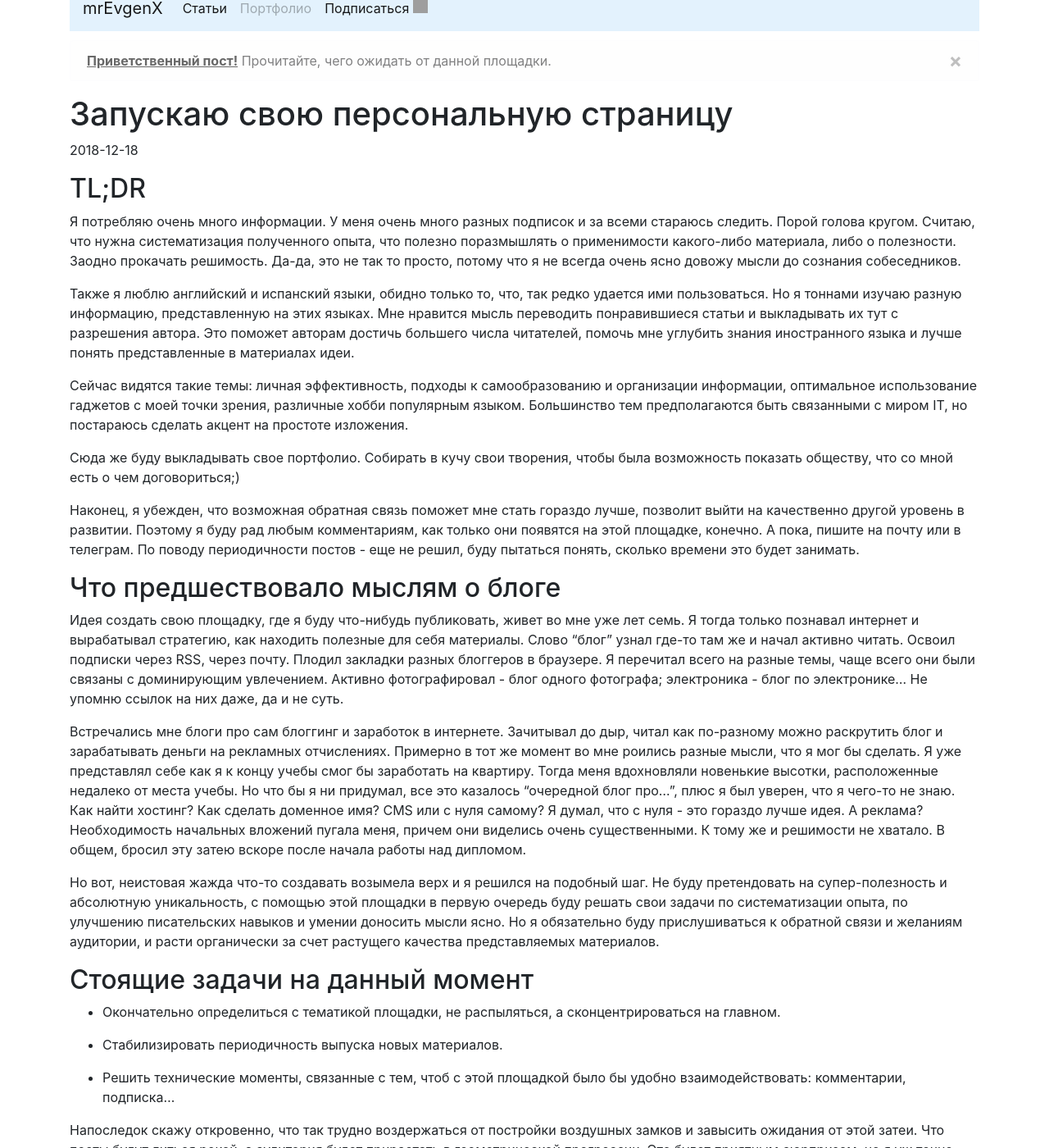
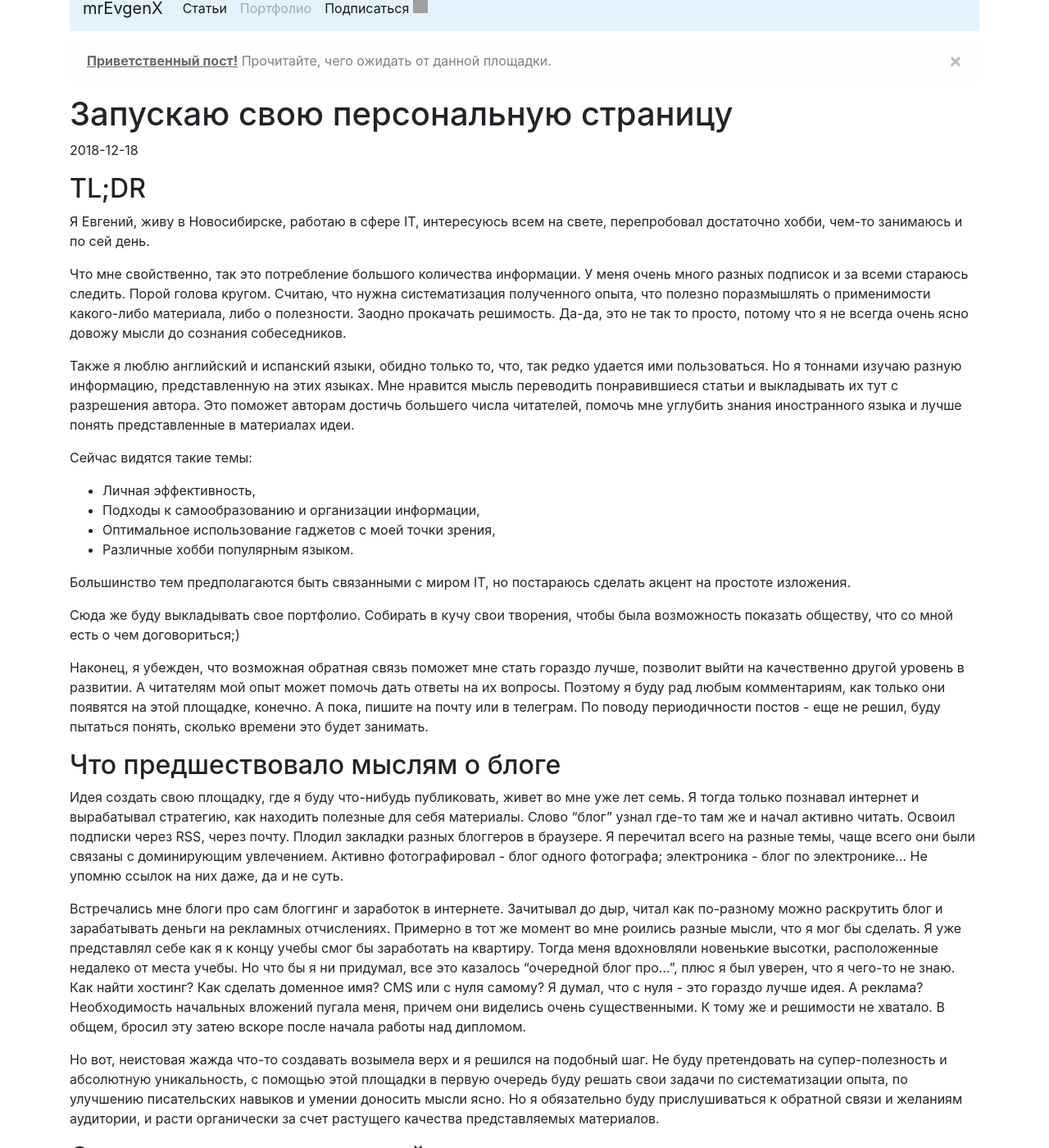
Before and after one commit to mrEvgenX/mrevgenx.github.io, a Jekyll site: the page built from _posts/2018-12-18-initial-post.markdown, in a window 1280 px wide and 1400 px high, scrolled down 249 px. Shown: the whole window at 82% size. Built offline with Jekyll 4.4.1, drawn with Linux system fonts in a browser that asks for light colours; nearby versions of some CDN libraries; some of the changed text lies outside the part shown; grey boxes are pictures that could not be loaded.

Commit message:
favicon fixed + чуть больше информации в приветственном посте

```diff
--- a/_includes/head.html
+++ b/_includes/head.html
@@ -1,5 +1,6 @@
 <head>
   <meta charset="utf-8">
+  <link rel="shortcut icon" href="/favicon.ico" type="image/x-icon">
   <meta name="viewport" content="width=device-width, initial-scale=1, shrink-to-fit=no">
 
   <meta property="og:title" content="{{include.title | escape}}" />
--- a/_posts/2018-12-18-initial-post.markdown
+++ b/_posts/2018-12-18-initial-post.markdown
@@ -9,15 +9,24 @@ excerpt: >-
 ---
 ## TL;DR
 
-Я потребляю очень много информации. У меня очень много разных подписок и за всеми стараюсь следить. Порой голова кругом. Считаю, что нужна систематизация полученного опыта, что полезно поразмышлять о применимости какого-либо материала, либо о полезности. Заодно прокачать решимость. Да-да, это не так то просто, потому что я не всегда очень ясно довожу мысли до сознания собеседников.
+Я Евгений, живу в Новосибирске, работаю в сфере IT, интересуюсь всем на свете, перепробовал достаточно хобби, чем-то занимаюсь и по сей день.
+
+Что мне свойственно, так это потребление большого количества информации. У меня очень много разных подписок и за всеми стараюсь следить. Порой голова кругом. Считаю, что нужна систематизация полученного опыта, что полезно поразмышлять о применимости какого-либо материала, либо о полезности. Заодно прокачать решимость. Да-да, это не так то просто, потому что я не всегда очень ясно довожу мысли до сознания собеседников.
 
 Также я люблю английский и испанский языки, обидно только то, что, так редко удается ими пользоваться. Но я тоннами изучаю разную информацию, представленную на этих языках. Мне нравится мысль переводить понравившиеся статьи и выкладывать их тут с разрешения автора. Это поможет авторам достичь большего числа читателей, помочь мне углубить знания иностранного языка и лучше понять представленные в материалах идеи.
 
-Сейчас видятся такие темы: личная эффективность, подходы к самообразованию и организации информации, оптимальное использование гаджетов с моей точки зрения, различные хобби популярным языком. Большинство тем предполагаются быть связанными с миром IT, но постараюсь сделать акцент на простоте изложения.
+Сейчас видятся такие темы:
+
+- Личная эффективность,
+- Подходы к самообразованию и организации информации,
+- Оптимальное использование гаджетов с моей точки зрения,
+- Различные хобби популярным языком.
+
+Большинство тем предполагаются быть связанными с миром IT, но постараюсь сделать акцент на простоте изложения.
 
 Сюда же буду выкладывать свое портфолио. Собирать в кучу свои творения, чтобы была возможность показать обществу, что со мной есть о чем договориться;)
 
-Наконец, я убежден, что возможная обратная связь поможет мне стать гораздо лучше, позволит выйти на качественно другой уровень в развитии. Поэтому я буду рад любым комментариям, как только они появятся на этой площадке, конечно. А пока, пишите на почту или в телеграм. По поводу периодичности постов - еще не решил, буду пытаться понять, сколько времени это будет занимать.
+Наконец, я убежден, что возможная обратная связь поможет мне стать гораздо лучше, позволит выйти на качественно другой уровень в развитии. А читателям мой опыт может помочь дать ответы на их вопросы. Поэтому я буду рад любым комментариям, как только они появятся на этой площадке, конечно. А пока, пишите на почту или в телеграм. По поводу периодичности постов - еще не решил, буду пытаться понять, сколько времени это будет занимать.
 
 ## Что предшествовало мыслям о блоге
 
@@ -33,6 +42,6 @@ excerpt: >-
 
 - Стабилизировать периодичность выпуска новых материалов.
 
-- Решить технические моменты, связанные с тем, чтоб с этой площадкой было бы удобно взаимодействовать: комментарии, подписка...
+- Решить технические моменты, связанные с тем, чтоб с этой площадкой было бы удобно взаимодействовать, например, комментарии.
 
 Напоследок скажу откровенно, что так трудно воздержаться от постройки воздушных замков и завысить ожидания от этой затеи. Что посты будут литься рекой, а аудитория будет прирастать в геометрической прогрессии. Это будет приятным сюрпризом, но я уж точно буду смотреть на вещи вполне реалистично.
```
